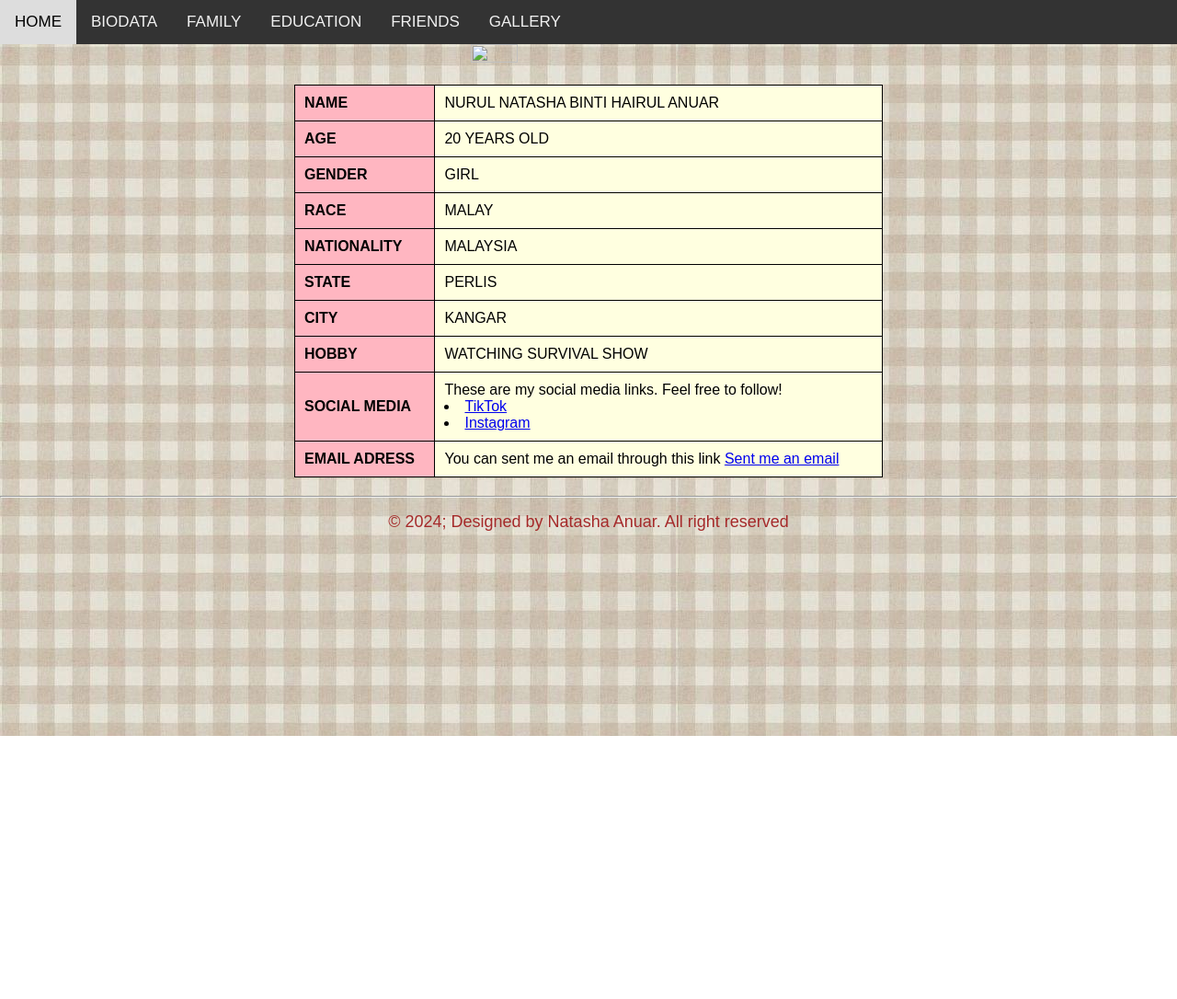
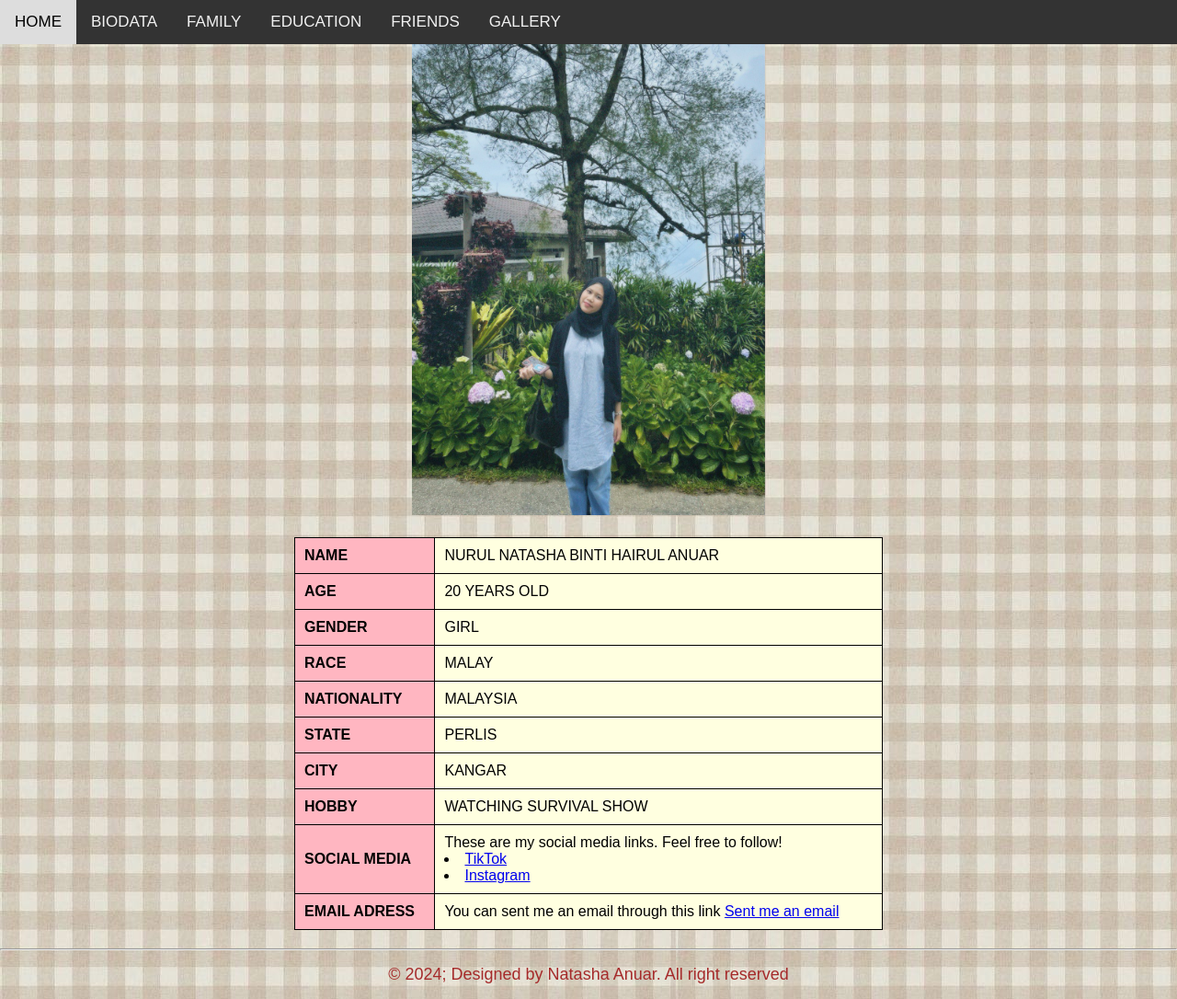
Before and after one commit to Natashaanuar567/NURUL-NATASHA-HAIRUL-ANUAR, a plain HTML site: page biodata.html in a window 1280 px wide. Shown: the whole page at 92% size. Before the commit the page ends 800 px from the top, so only its background shows below. Drawn offline with Linux system fonts and the light colour scheme.

Commit message:
Update biodata.html

```diff
--- a/biodata.html
+++ b/biodata.html
@@ -60,7 +60,9 @@ body {
 </head>
 </header>
 
-<img src="img/tasha.jpg" style="display: block; margin: 0 auto; width: 20%; height: 20%;">
+<center>
+    <img src="tasha.jpg" style="width:30%">
+</center>
 
     <style>
         table {
```
